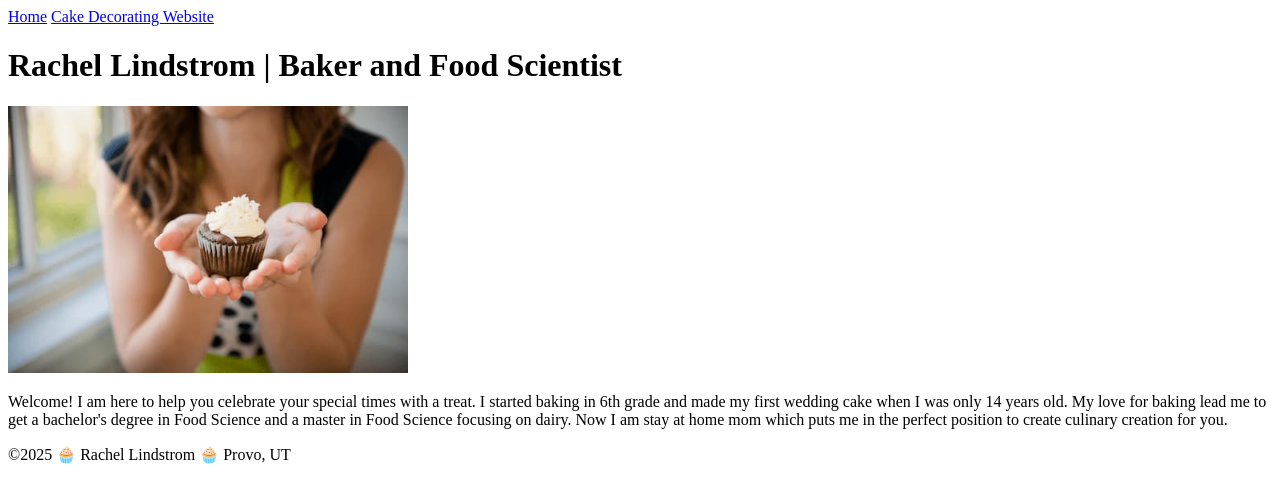
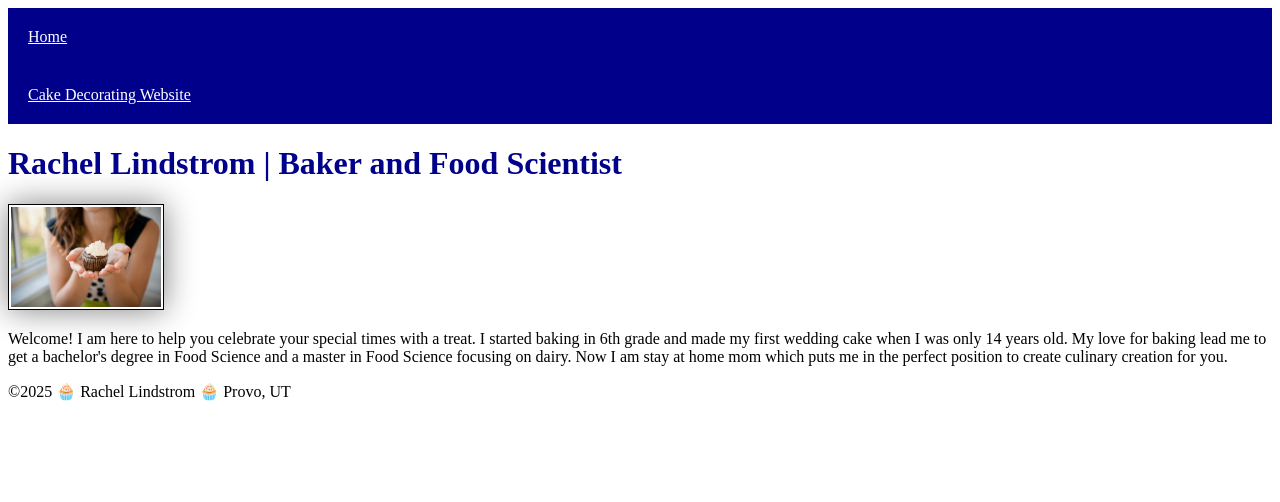
Before and after one commit to bakingrach/baking, a plain HTML site: page index.html in a window 1280 px wide. Drawn offline with Linux system fonts and the light colour scheme.

Commit message:
learning how to use css

```diff
--- a/index.html
+++ b/index.html
@@ -5,6 +5,7 @@
     <meta charset="UTF-8">
     <meta name="viewport" content="width=device-width, initial-scale=1.0">
     <title>Rachel Lindstrom | Baker and Food Scientist</title>
+    <link rel="stylesheet" href="styles/styles.css">
 </head>
 
 <body>
--- a/styles/styles.css
+++ b/styles/styles.css
@@ -0,0 +1,22 @@
+nav {
+    background-color: darkblue;
+    pading: 10px;
+}
+nav a {
+    color: white;
+    display: block;
+    padding: 20px;
+}
+h1 {
+    color: darkblue;
+}
+img {
+    width: 150px;
+    height: auto;
+    border: 1px solid black;
+    padding:2px;
+    box-shadow: 0 0 30px gray;
+}
+p {
+    padding: 10 px;
+}
```
